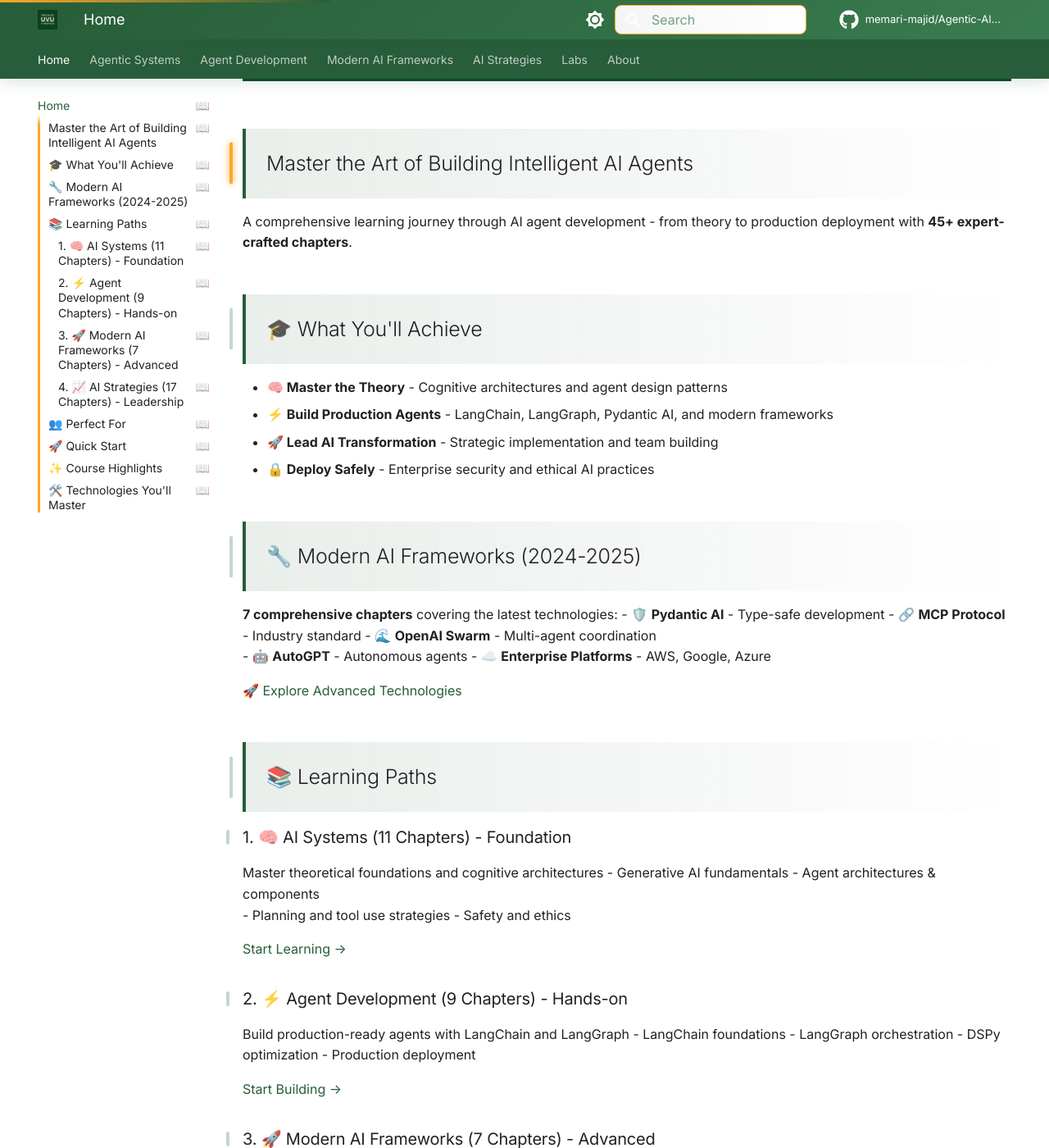
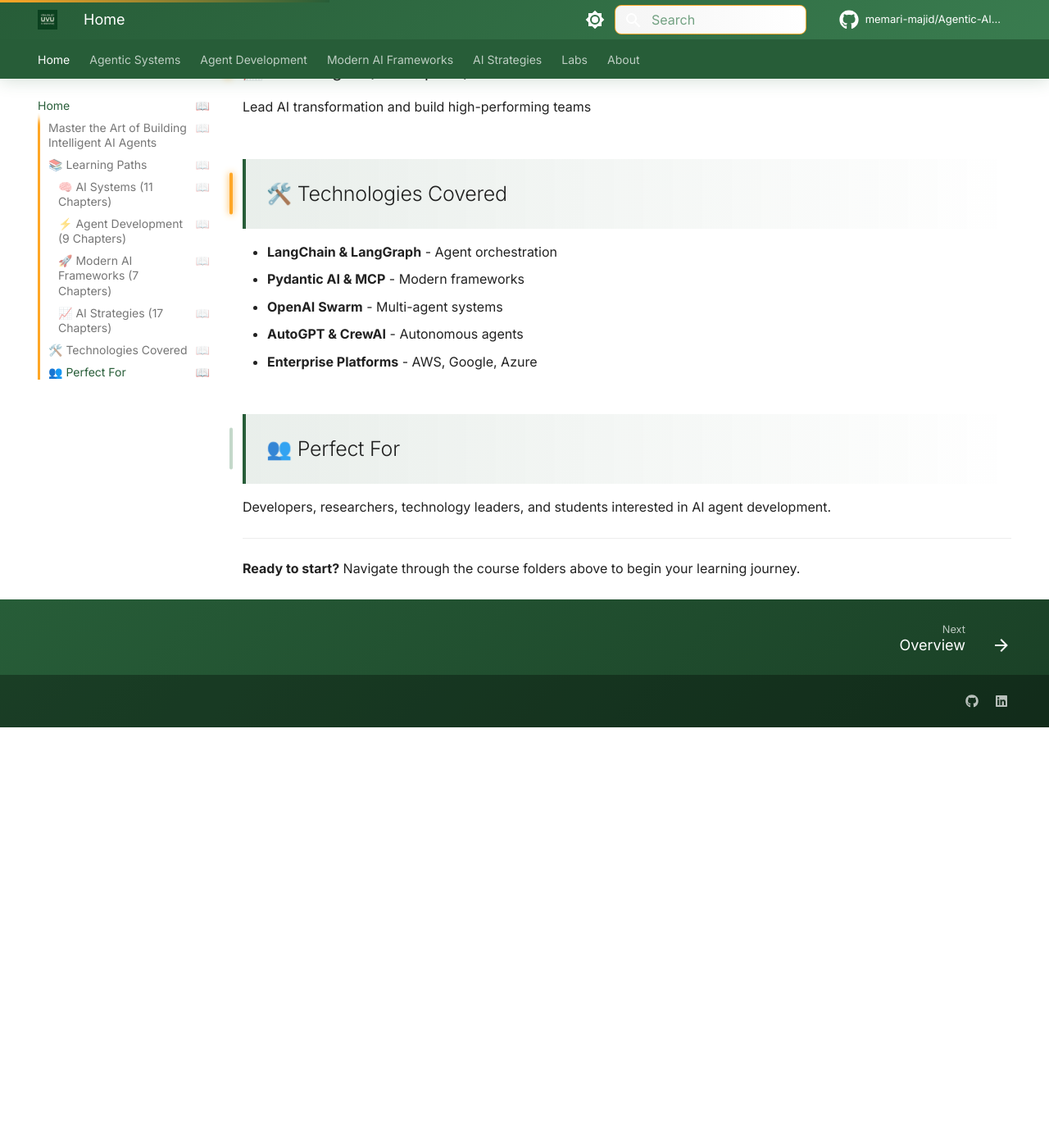
Before and after one commit to memari-majid/Agentic-AI-Systems, an MkDocs documentation site: the page built from docs/index.md, in a window 1280 px wide and 1400 px high, scrolled down 746 px. Shown: the whole window at 82% size. Built offline with MkDocs 1.6.1 and Material for MkDocs 9.7.7, drawn with Linux system fonts in a browser that asks for light colours; comment, search, counter and statistics services are not loaded; after the commit the page ends 1633 px from its top, so only the background shows below that; some of the changed text lies outside the part shown.

Commit message:
Refactor index.md to streamline course content and improve user navigation. Consolidate sections on AI systems, agent development, and modern frameworks, while enhancing descriptions and headings for clarity. Update the "Perfect For" section to better target audiences interested in AI agent development.

```diff
--- a/docs/index.md
+++ b/docs/index.md
@@ -1,97 +1,35 @@
 # 🚀 Agentic AI Systems
-
-![Banner](./banner.png)
 
 ## Master the Art of Building Intelligent AI Agents
 
-A comprehensive learning journey through AI agent development - from theory to production deployment with **45+ expert-crafted chapters**.
-
-## 🎓 What You'll Achieve
-
-- **🧠 Master the Theory** - Cognitive architectures and agent design patterns
-- **⚡ Build Production Agents** - LangChain, LangGraph, Pydantic AI, and modern frameworks
-- **🚀 Lead AI Transformation** - Strategic implementation and team building
-- **🔒 Deploy Safely** - Enterprise security and ethical AI practices
-
-## 🔧 Modern AI Frameworks (2024-2025)
-
-**7 comprehensive chapters** covering the latest technologies:
-- 🛡️ **Pydantic AI** - Type-safe development
-- 🔗 **MCP Protocol** - Industry standard
-- 🌊 **OpenAI Swarm** - Multi-agent coordination
-- 🤖 **AutoGPT** - Autonomous agents
-- ☁️ **Enterprise Platforms** - AWS, Google, Azure
-
-[🚀 Explore Advanced Technologies](Modern_AI_Frameworks/index.md)
+A comprehensive learning journey through AI agent development with **45+ expert-crafted chapters**.
 
 ## 📚 Learning Paths
 
-### 1. 🧠 AI Systems (11 Chapters) - Foundation
+### 🧠 AI Systems (11 Chapters)
 Master theoretical foundations and cognitive architectures
-- Generative AI fundamentals
-- Agent architectures & components
-- Planning and tool use strategies
-- Safety and ethics
 
-[Start Learning →](AI_Systems/index.md)
+### ⚡ Agent Development (9 Chapters)
+Build production-ready agents with LangChain and LangGraph
 
-### 2. ⚡ Agent Development (9 Chapters) - Hands-on
-Build production-ready agents with LangChain and LangGraph
-- LangChain foundations
-- LangGraph orchestration
-- DSPy optimization
-- Production deployment
+### 🚀 Modern AI Frameworks (7 Chapters)
+Master advanced modern technologies like Pydantic AI and MCP
 
-[Start Building →](Agentic_AI_in_Action/index.md)
+### 📈 AI Strategies (17 Chapters)
+Lead AI transformation and build high-performing teams
 
-### 3. 🚀 Modern AI Frameworks (7 Chapters) - Advanced
-Master advanced modern technologies
-- Pydantic AI & MCP protocol
-- OpenAI Swarm & CrewAI
-- AutoGPT autonomous agents
-- Enterprise platforms
+## 🛠️ Technologies Covered
 
-[Explore Advanced →](Modern_AI_Frameworks/index.md)
-
-### 4. 📈 AI Strategies (17 Chapters) - Leadership
-Lead AI transformation and build high-performing teams
-- Chief AI Officer role
-- Building AI strategies
-- Team management
-- Enterprise transformation
-
-[Lead Change →](AI_Strategies/index.md)
+- **LangChain & LangGraph** - Agent orchestration
+- **Pydantic AI & MCP** - Modern frameworks
+- **OpenAI Swarm** - Multi-agent systems
+- **AutoGPT & CrewAI** - Autonomous agents
+- **Enterprise Platforms** - AWS, Google, Azure
 
 ## 👥 Perfect For
 
-- **👨‍💻 Developers & Engineers** - Build production-ready agents
-- **🔬 Researchers & Scientists** - Explore advanced architectures
-- **👔 Technology Leaders** - Strategic AI implementation
-- **🎓 Students & Educators** - Comprehensive AI knowledge
-
-## 🚀 Quick Start
-
-**Recommended Path:**
-1. [Theory](AI_Systems/index.md) → 2. [Practice](Agentic_AI_in_Action/index.md) → 3. [Latest Tech](Modern_AI_Frameworks/index.md) → 4. [Strategy](AI_Strategies/index.md)
-
-*Each track is self-contained - jump directly to your area of interest!*
-
-## ✨ Course Highlights
-
-- **📚 45+ Expert Chapters** - Theory to production
-- **🔧 Modern Frameworks** - Pydantic AI, MCP, OpenAI Swarm
-- **💻 Hands-On Code** - Practical examples & projects
-- **🚀 Production Ready** - Enterprise deployment
-- **🔄 Always Current** - Updated content
-- **👥 Active Community** - Learning support
-
-## 🛠️ Technologies You'll Master
-
-**Foundation:** LangChain, LangGraph, DSPy
-**Modern:** Pydantic AI, MCP, OpenAI Swarm
-**Autonomous:** AutoGPT, CrewAI, BabyAGI
-**Enterprise:** AWS Bedrock, Google Vertex, Azure AI
+Developers, researchers, technology leaders, and students interested in AI agent development.
 
 ---
 
-*Start your AI agent journey - choose any path above to begin!*
+**Ready to start?** Navigate through the course folders above to begin your learning journey.
```
